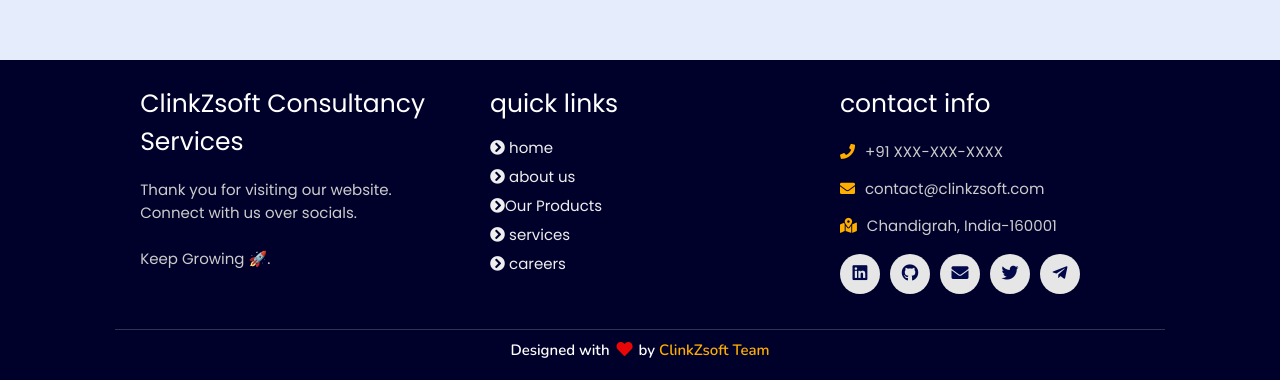
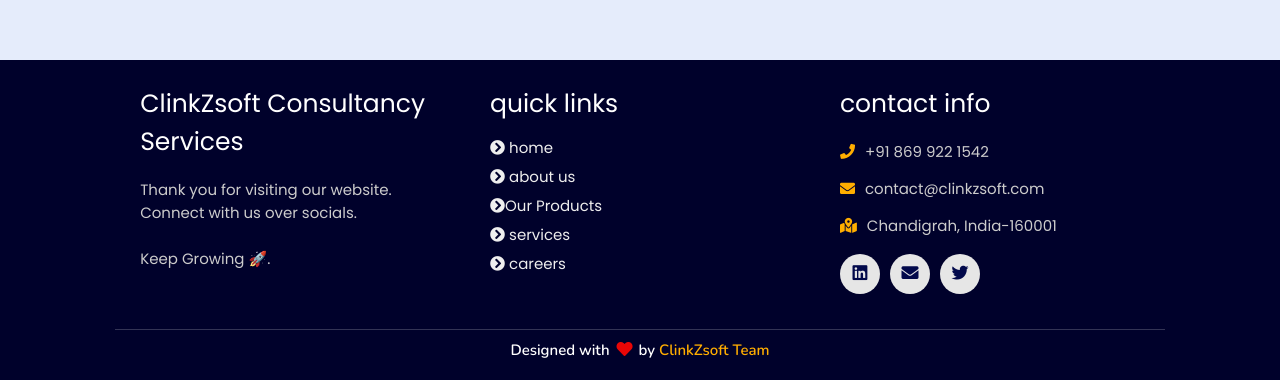
Before and after one commit to clinkzsoft/clinkzsoft, a plain HTML site: page index.html in a window 1280 px wide. Shown: the part 4138-4518 px from the top of the page. Drawn offline with nearby package versions, Linux system fonts and the light colour scheme; no server answers.

Commit message:
Update index.html

```diff
--- a/index.html
+++ b/index.html
@@ -347,16 +347,15 @@
 
       <div class="box">
           <h3>contact info</h3>
-          <p> <i class="fas fa-phone"></i>+91 XXX-XXX-XXXX</p>
+          <p> <i class="fas fa-phone"></i>+91 869 922 1542</p>
           <p> <i class="fas fa-envelope"></i>contact@clinkzsoft.com</p>
           <p> <i class="fas fa-map-marked-alt"></i>Chandigrah, India-160001</p>
           <div class="share">
 
               <a href="https://www.linkedin.com/in/ClinkZsoft-sable" class="fab fa-linkedin" aria-label="LinkedIn" target="_blank"></a>
-              <a href="https://github.com/ClinkZsoft-sable" class="fab fa-github" aria-label="GitHub" target="_blank"></a>
               <a href="mailto:ClinkZsoftsable21@gmail.com" class="fas fa-envelope" aria-label="Mail" target="_blank"></a>
               <a href="https://twitter.com/ClinkZsoft_sable" class="fab fa-twitter" aria-label="Twitter" target="_blank"></a>
-              <a href="https://t.me/lifecode5" class="fab fa-telegram-plane" aria-label="Telegram" target="_blank"></a>
+
           </div>
       </div>
   </div>
```
